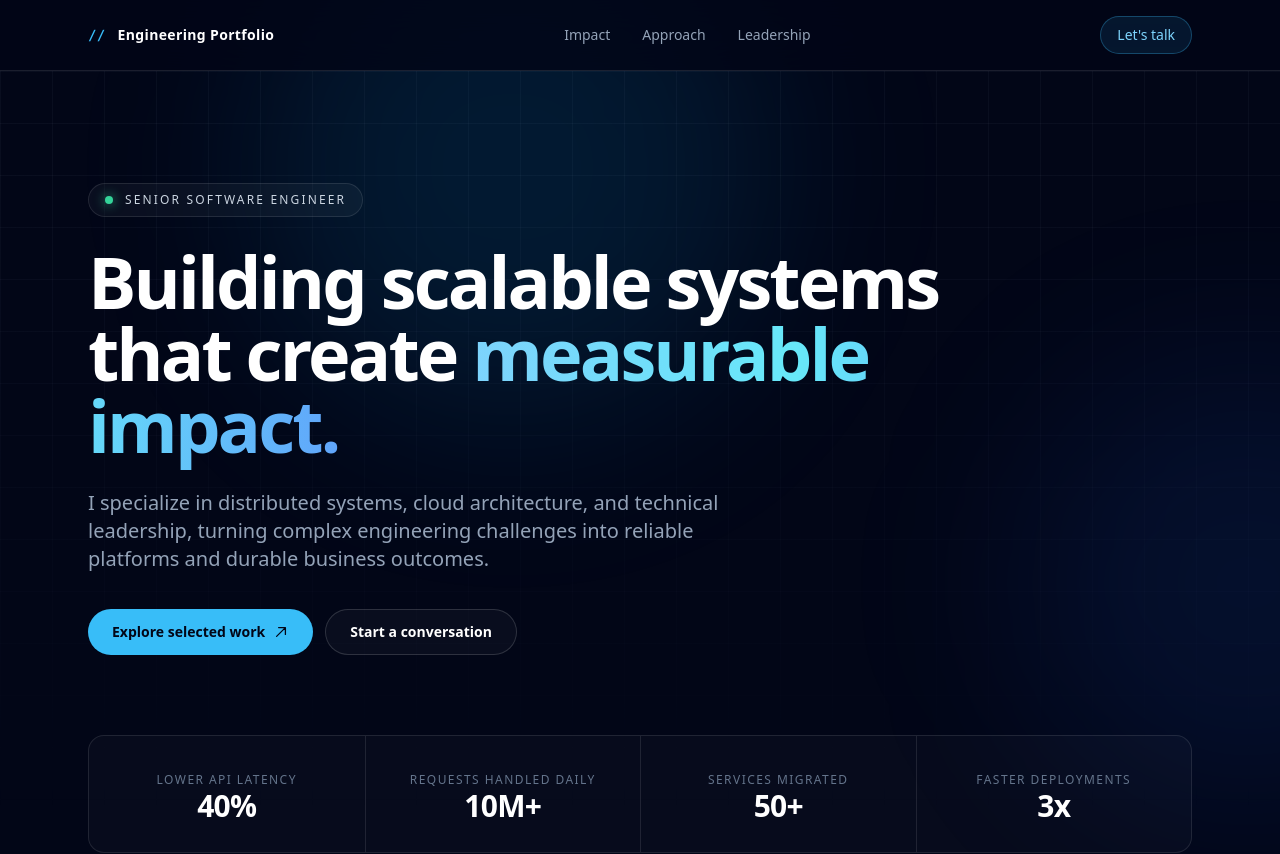
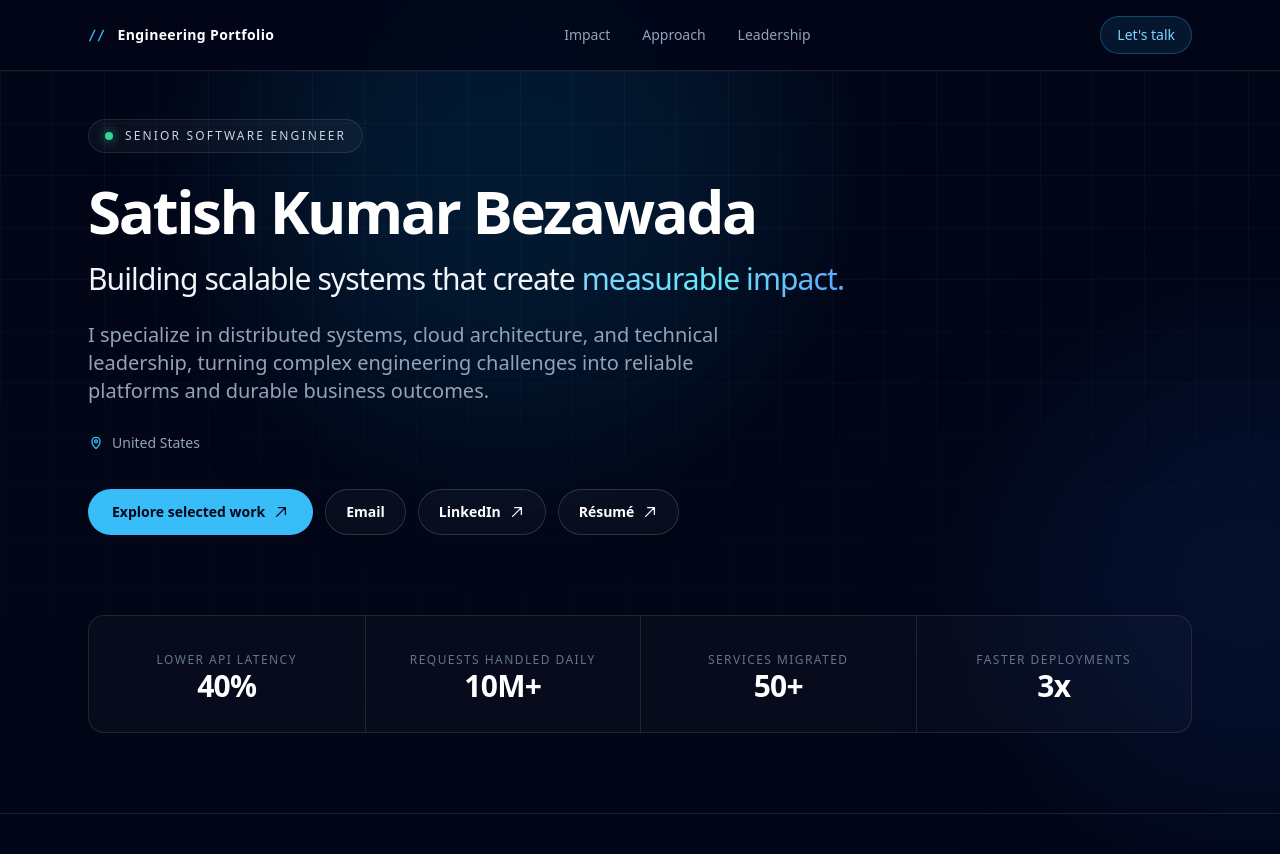
Before and after one commit to zippyzap2/professional-portfolio, a Next.js app: page / in a window 1280 px wide. Shown: the top 854 px of the page. Built offline with nearby package versions, Linux system fonts and the light colour scheme.

Commit message:
update details and buttons

```diff
--- a/src/app/page.tsx
+++ b/src/app/page.tsx
@@ -1,3 +1,9 @@
+const contactLinks = {
+  email: "satishcode9@gmail.com",
+  linkedin: "https://www.linkedin.com/in/k-dev-engineer/",
+  resume: "/resume.pdf",
+};
+
 const metrics = [
   { value: "40%", label: "Lower API latency" },
   { value: "10M+", label: "Requests handled daily" },
@@ -122,27 +128,63 @@ export default function Home() {
         <div className="hero-glow hero-glow-one" aria-hidden="true" />
         <div className="hero-glow hero-glow-two" aria-hidden="true" />
 
-        <div className="relative mx-auto max-w-6xl px-6 pb-20 pt-20 sm:pt-28">
+        <div className="relative mx-auto max-w-6xl px-6 pb-20 pt-8 sm:pt-12">
           <div className="max-w-4xl animate-fade-up">
             <div className="mb-7 inline-flex items-center gap-3 rounded-full border border-white/10 bg-white/[0.04] px-4 py-2 text-xs font-medium uppercase tracking-[0.18em] text-slate-300">
               <span className="h-2 w-2 rounded-full bg-emerald-400 shadow-[0_0_12px_rgba(52,211,153,0.8)]" />
               Senior Software Engineer
             </div>
 
-            <h1 className="max-w-4xl text-5xl font-semibold leading-[1.05] tracking-[-0.04em] text-white sm:text-6xl lg:text-7xl">
+            <h1 className="max-w-4xl text-4xl font-semibold leading-[1.05] tracking-[-0.04em] text-white sm:text-5xl lg:text-6xl">
+              Satish Kumar Bezawada
+            </h1>
+            <p className="mt-5 max-w-4xl text-2xl font-medium leading-tight tracking-[-0.03em] text-slate-100 sm:text-3xl">
               Building scalable systems that create{" "}
               <span className="bg-gradient-to-r from-sky-300 via-cyan-300 to-blue-400 bg-clip-text text-transparent">
                 measurable impact.
               </span>
-            </h1>
+            </p>
 
-            <p className="mt-7 max-w-2xl text-lg leading-8 text-slate-400 sm:text-xl">
+            <p className="mt-6 max-w-2xl text-lg leading-8 text-slate-400 sm:text-xl">
               I specialize in distributed systems, cloud architecture, and
               technical leadership, turning complex engineering challenges into
               reliable platforms and durable business outcomes.
             </p>
 
-            <div className="mt-9 flex flex-col gap-3 sm:flex-row">
+            <div className="mt-7 flex flex-wrap items-center gap-x-6 gap-y-3 text-sm text-slate-400">
+              <span className="inline-flex items-center gap-2">
+                <svg
+                  aria-hidden="true"
+                  viewBox="0 0 20 20"
+                  fill="none"
+                  className="h-4 w-4 text-sky-400"
+                >
+                  <path
+                    d="M10 17s5-4.35 5-9a5 5 0 1 0-10 0c0 4.65 5 9 5 9Z"
+                    stroke="currentColor"
+                    strokeWidth="1.6"
+                    strokeLinecap="round"
+                    strokeLinejoin="round"
+                  />
+                  <circle
+                    cx="10"
+                    cy="8"
+                    r="1.75"
+                    stroke="currentColor"
+                    strokeWidth="1.6"
+                  />
+                </svg>
+                United States
+              </span>
+              {/* Availability message hidden for now.
+              <span className="inline-flex items-center gap-2">
+                <span className="h-1.5 w-1.5 rounded-full bg-emerald-400 shadow-[0_0_10px_rgba(52,211,153,0.7)]" />
+                Open to senior engineering opportunities
+              </span>
+              */}
+            </div>
+
+            <div className="mt-9 flex flex-col gap-3 sm:flex-row sm:flex-wrap">
               <a
                 href="#impact"
                 className="inline-flex items-center justify-center gap-2 rounded-full bg-sky-400 px-6 py-3 text-sm font-semibold text-slate-950 transition hover:bg-sky-300"
@@ -151,10 +193,28 @@ export default function Home() {
                 <ArrowIcon />
               </a>
               <a
-                href="#contact"
-                className="inline-flex items-center justify-center rounded-full border border-white/15 bg-white/[0.03] px-6 py-3 text-sm font-semibold text-white transition hover:border-white/30 hover:bg-white/[0.07]"
+                href={`mailto:${contactLinks.email}`}
+                className="inline-flex items-center justify-center rounded-full border border-white/15 bg-white/[0.03] px-5 py-3 text-sm font-semibold text-white transition hover:border-white/30 hover:bg-white/[0.07]"
               >
-                Start a conversation
+                Email
+              </a>
+              <a
+                href={contactLinks.linkedin}
+                target="_blank"
+                rel="noreferrer"
+                className="inline-flex items-center justify-center gap-2 rounded-full border border-white/15 bg-white/[0.03] px-5 py-3 text-sm font-semibold text-white transition hover:border-white/30 hover:bg-white/[0.07]"
+              >
+                LinkedIn
+                <ArrowIcon />
+              </a>
+              <a
+                href={contactLinks.resume}
+                target="_blank"
+                rel="noreferrer"
+                className="inline-flex items-center justify-center gap-2 rounded-full border border-white/15 bg-white/[0.03] px-5 py-3 text-sm font-semibold text-white transition hover:border-white/30 hover:bg-white/[0.07]"
+              >
+                Résumé
+                <ArrowIcon />
               </a>
             </div>
           </div>
```
Also changed, not shown: 2 other files (tests, documents, lock files or other folders).
